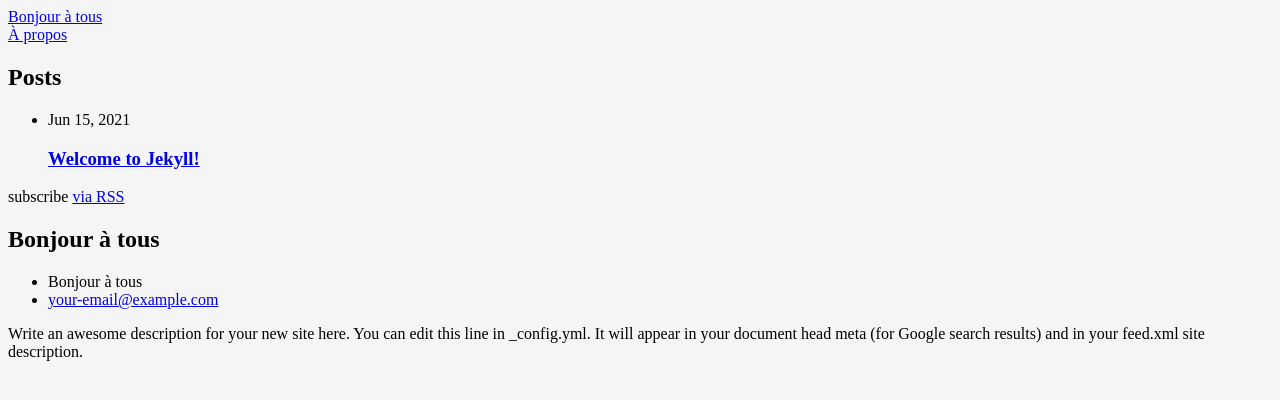
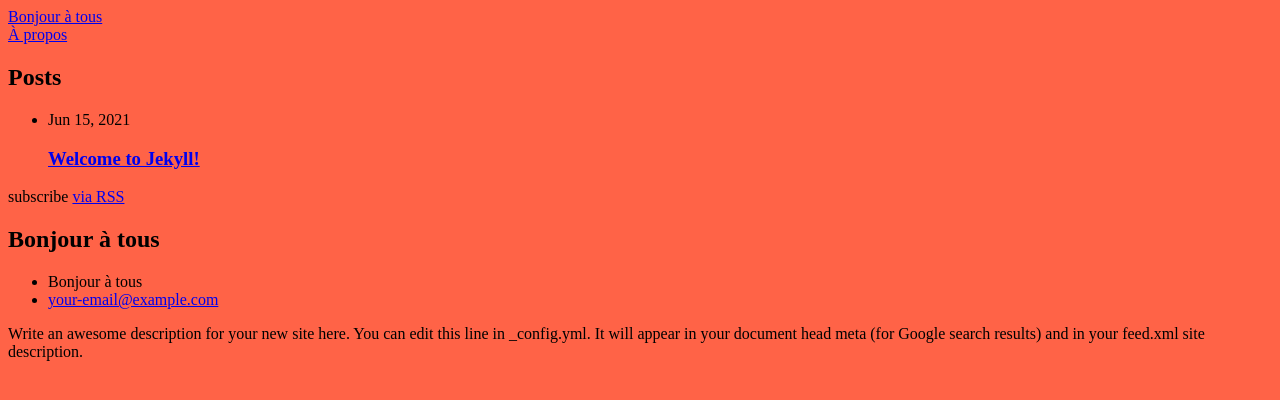
Before and after one commit to Corentin69008/Corentin69008.github.io, a Jekyll site: the page built from index.markdown, in a window 1280 px wide. Shown: the top 400 px of the page. Built offline with Jekyll 4.4.1, drawn with Linux system fonts in a browser that asks for light colours.

Commit message:
mise a jour

```diff
--- a/assets/main.css
+++ b/assets/main.css
@@ -3,5 +3,5 @@ p {
 }
 
 html{
-  background-color: #F5F5F5;
+  background-color: #FF6347;
 }
```
